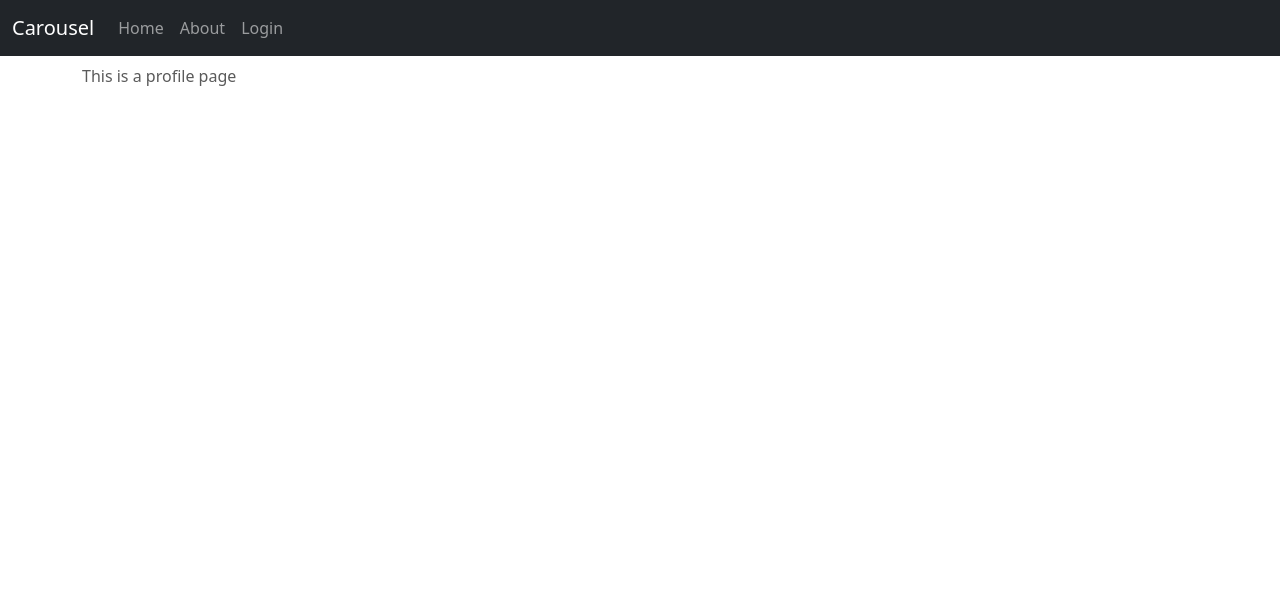
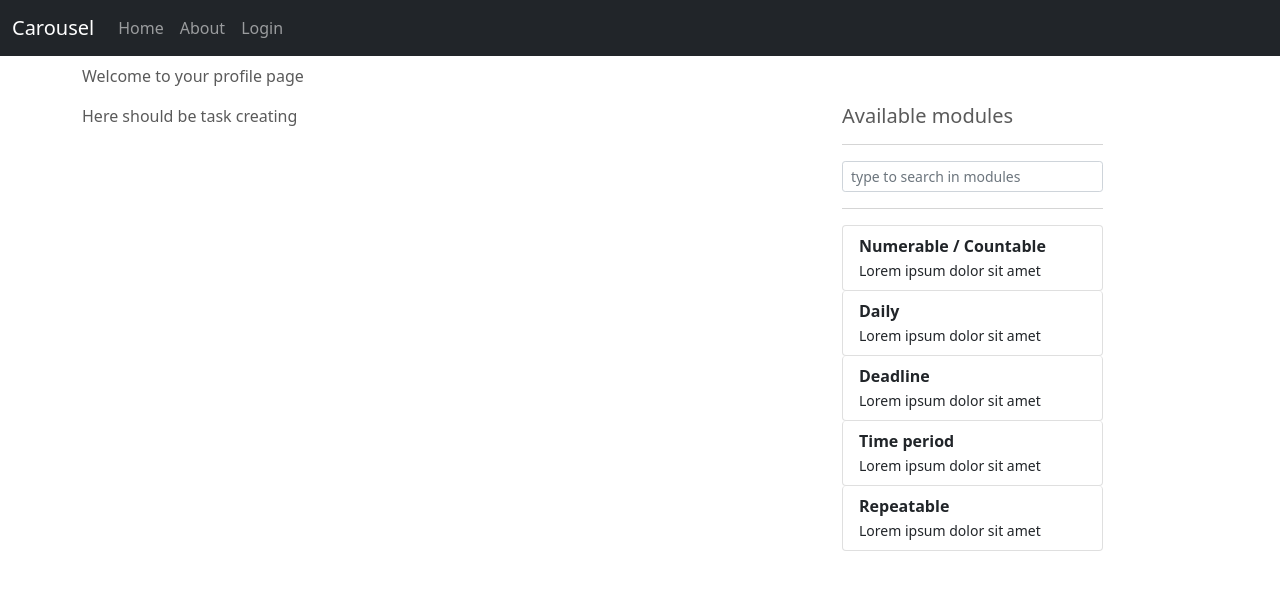
Before and after one commit to grigdevelop/task-client-v2, a React (Create React App) app: page /profile in a window 1280 px wide. Shown: the top 590 px of the page. Built offline with nearby package versions, Linux system fonts and the light colour scheme.

Commit message:
feature: tasks

```diff
--- /dev/null
+++ b/src/features/tasks/components/createTask.component.tsx
@@ -0,0 +1,77 @@
+import { useState } from "react";
+
+interface TaskModule {
+    id: number;
+    title: string;
+    desc: string;
+}
+
+export const TaskModuleComponent = (props: { module: TaskModule }) => {
+    const { module } = props;
+    return (
+        <>
+            <button className="list-group-item list-group-item-action btn">
+                <strong className="mb-1"> {module.title} </strong>
+                <br />
+                <small>{module.desc}</small>
+            </button>
+        </>
+    );
+};
+
+export const TaskModulesListComponent = (props: { taskModules: TaskModule[] }) => {
+    const { taskModules } = props;
+    return (
+        <>
+            <div className="list-group">
+                {taskModules.map(module => <TaskModuleComponent key={module.id} module={module} />)}
+            </div>
+        </>
+    )
+};
+
+export const TaskModulePanel = (props: { taskModules: TaskModule[] }) => {
+
+    const [taskModules, setTaskModules] = useState(props.taskModules);
+
+    const updateTaskModules = (searchQuery: string) => {
+        searchQuery = searchQuery.toLowerCase();
+        setTaskModules(props.taskModules.filter(x => x.title.toLowerCase().includes(searchQuery)));
+    };
+
+    return (
+        <>
+            <div className="form-group">
+                <input id="search_module" placeholder="type to search in modules" className="form-control form-control-sm" type="text"
+                    onChange={(e) => { updateTaskModules(e.target.value) }} />
+            </div>
+            <hr />
+            <TaskModulesListComponent taskModules={taskModules} />
+        </>
+    );
+};
+
+export const CreateTaskComponent = () => {
+    const taskModules: TaskModule[] = [
+        { id: 1, title: 'Numerable / Countable', desc: 'Lorem ipsum dolor sit amet' },
+        { id: 2, title: 'Daily', desc: 'Lorem ipsum dolor sit amet' },
+        { id: 3, title: 'Deadline', desc: 'Lorem ipsum dolor sit amet' },
+        { id: 4, title: 'Time period', desc: 'Lorem ipsum dolor sit amet' },
+        { id: 5, title: 'Repeatable', desc: 'Lorem ipsum dolor sit amet' }
+    ];
+
+    return (
+        <>
+            <div className="row">
+                <div className="col-8">
+                    <p>Here should be task creating</p>
+                </div>
+                <div className="col-3">
+                    <h5>Available modules</h5>
+                    <hr />
+                    <TaskModulePanel taskModules={taskModules} />
+                </div>
+            </div>
+        </>
+    );
+}
--- a/src/pages/profile.page.tsx
+++ b/src/pages/profile.page.tsx
@@ -1,9 +1,16 @@
+import { useSelector } from "react-redux";
+import { AppState } from "../app";
+import { AuthState } from "../features/auth/types";
+import { CreateTaskComponent } from "../features/tasks/components/createTask.component";
 
 
 export const ProfilePage = () => {
+    const user = useSelector<AppState, PropType<AuthState, "user">>(state => state.auth.user);
+
     return (
         <>
-            <p>This is a profile page</p>
+            <p>Welcome to your profile page {user?.username}</p>
+            <CreateTaskComponent />
         </>
     );
 };
```
Also changed, not shown: 1 other file (tests, documents, lock files or other folders).
